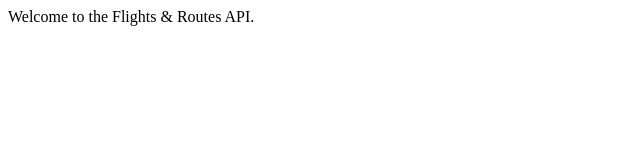
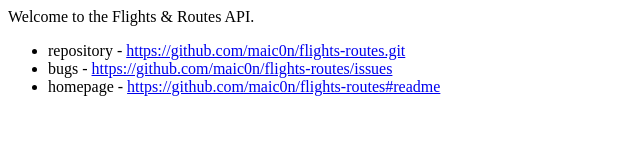
Before and after one commit to maic0n/flights-routes, a website: page src/home/index.html in a window 1280 px wide. Shown: the whole page, without its empty margins (0-640 px from the left). Drawn offline with Linux system fonts and the light colour scheme.

Commit message:
Update index.html

```diff
--- a/src/home/index.html
+++ b/src/home/index.html
@@ -9,7 +9,16 @@
 </head>
 
 <body>
-    Welcome to the Flights & Routes API.
+    <div>
+        Welcome to the Flights & Routes API.
+    </div>
+    <div>
+        <ul>
+            <li>repository - <a href="https://github.com/maic0n/flights-routes.git">https://github.com/maic0n/flights-routes.git</a></li>
+            <li>bugs - <a href="https://github.com/maic0n/flights-routes/issues">https://github.com/maic0n/flights-routes/issues</a></li>
+            <li>homepage - <a href="https://github.com/maic0n/flights-routes#readme">https://github.com/maic0n/flights-routes#readme</a></li>
+        </ul>
+    </div>
 </body>
 
 </html>
```
